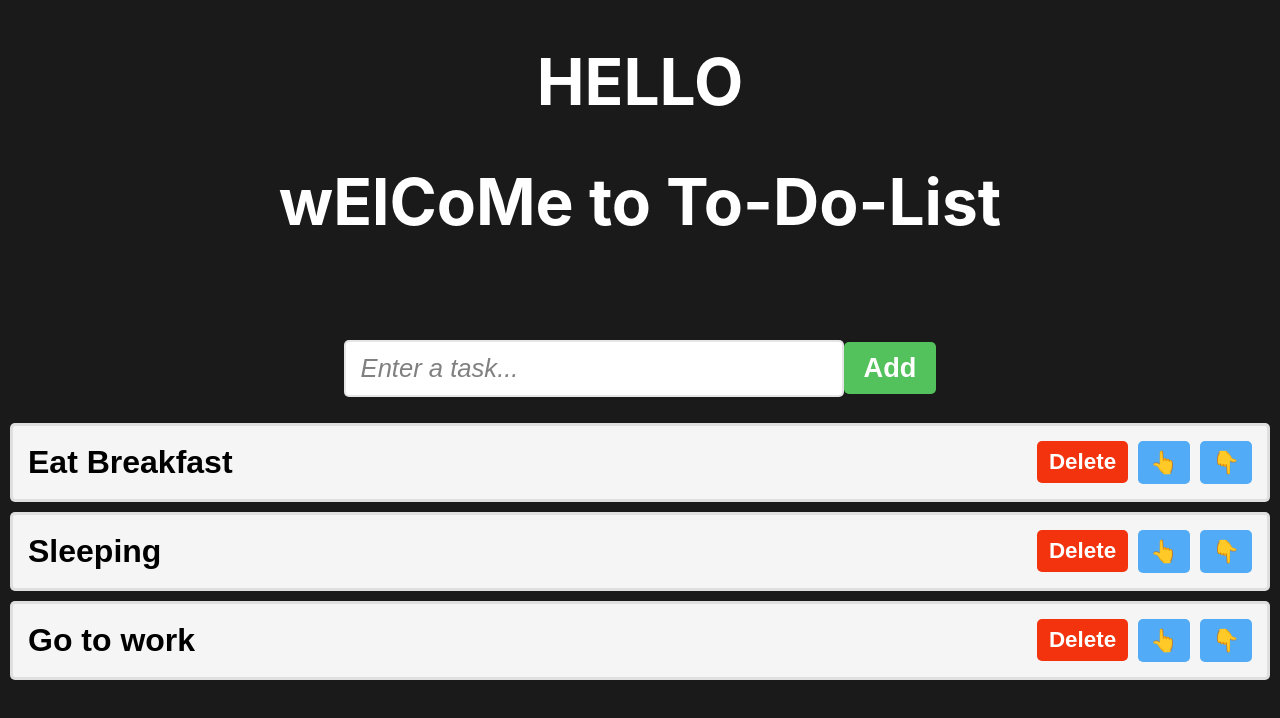
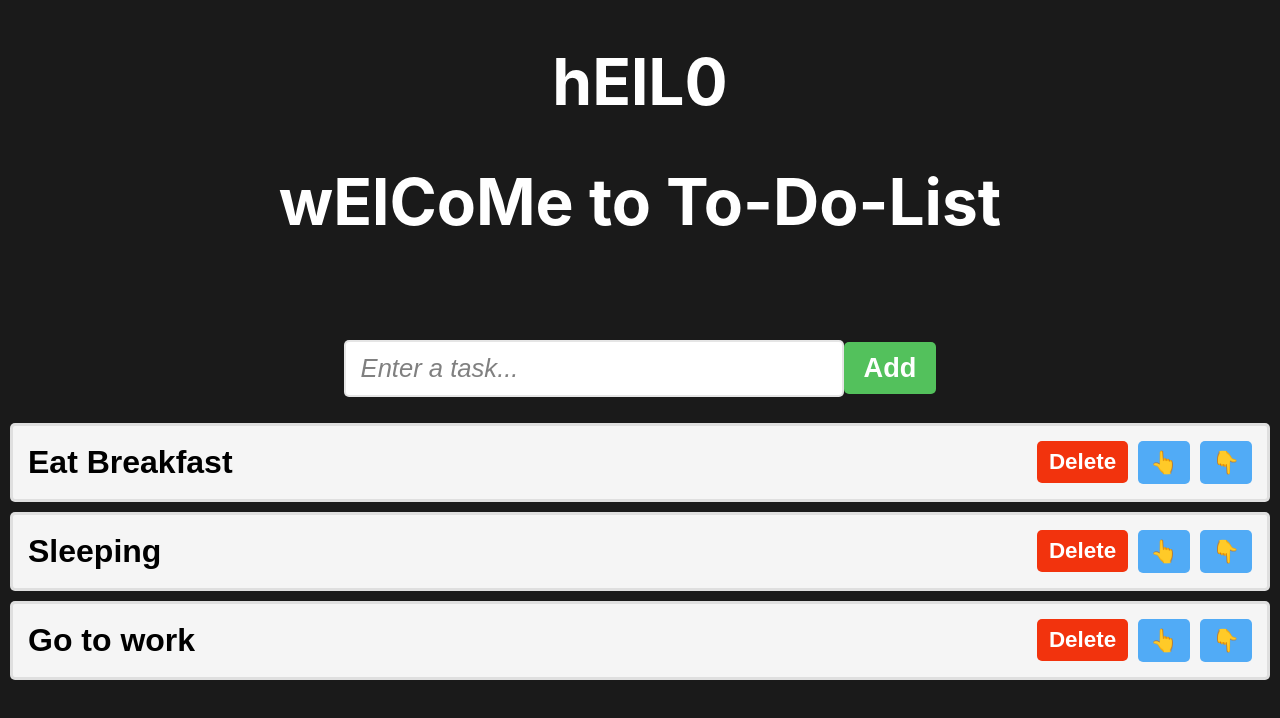
Before and after one commit to ravikumarreddyyb/To-Do-List, a React (Create React App) app: page / in a window 1280 px wide. Shown: the top 718 px of the page. Built offline with nearby package versions, Linux system fonts and the light colour scheme.

Commit message:
HELLO - hElL0 in App.js

```diff
--- a/src/App.js
+++ b/src/App.js
@@ -4,7 +4,7 @@ import ToDoList from './componds/ToDoList';
 function App() {
   return (
     <div>
-      <h1>HELLO</h1>
+      <h1>hElL0</h1>
       <ToDoList />
     </div>
   );
```
